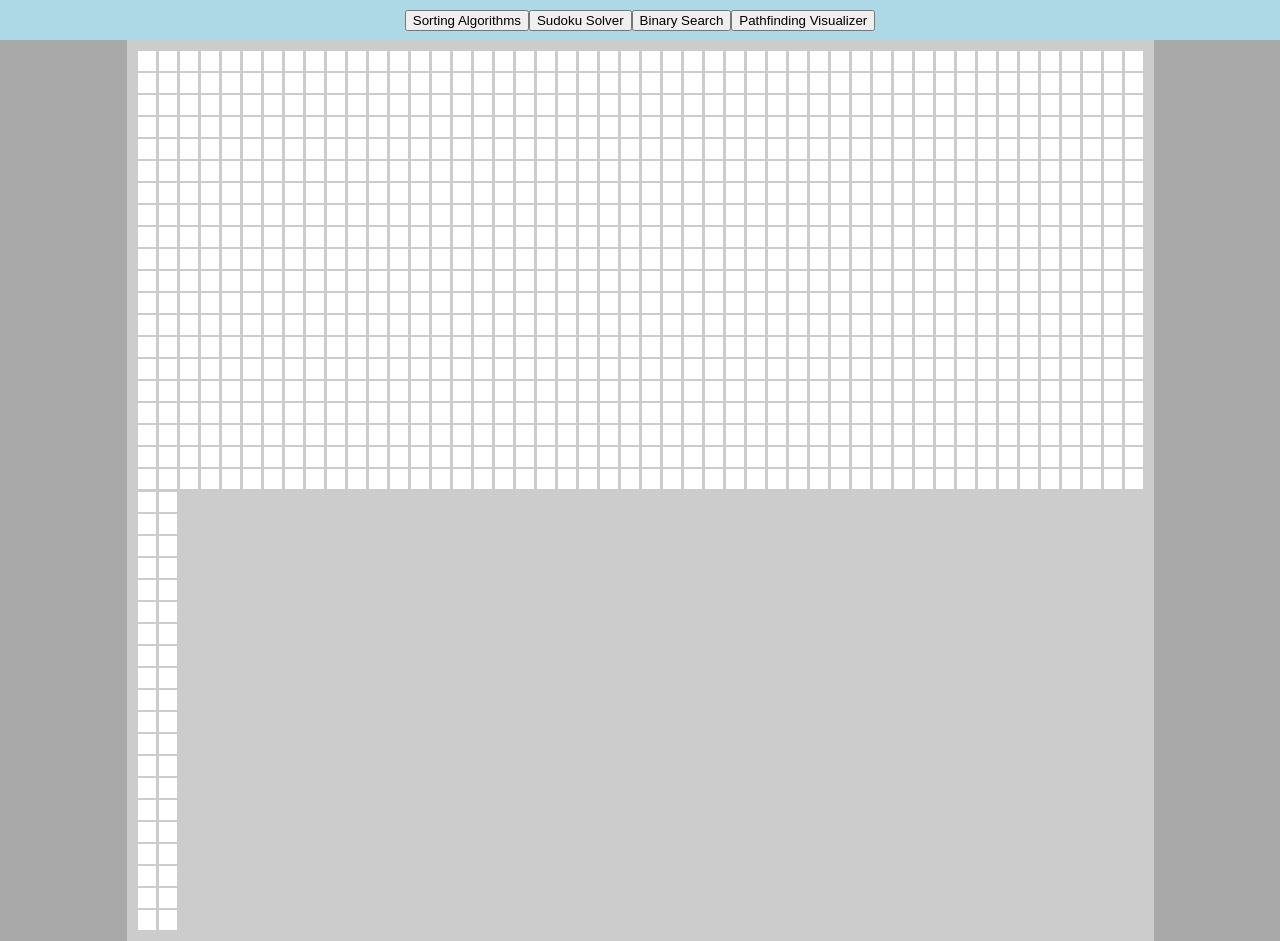
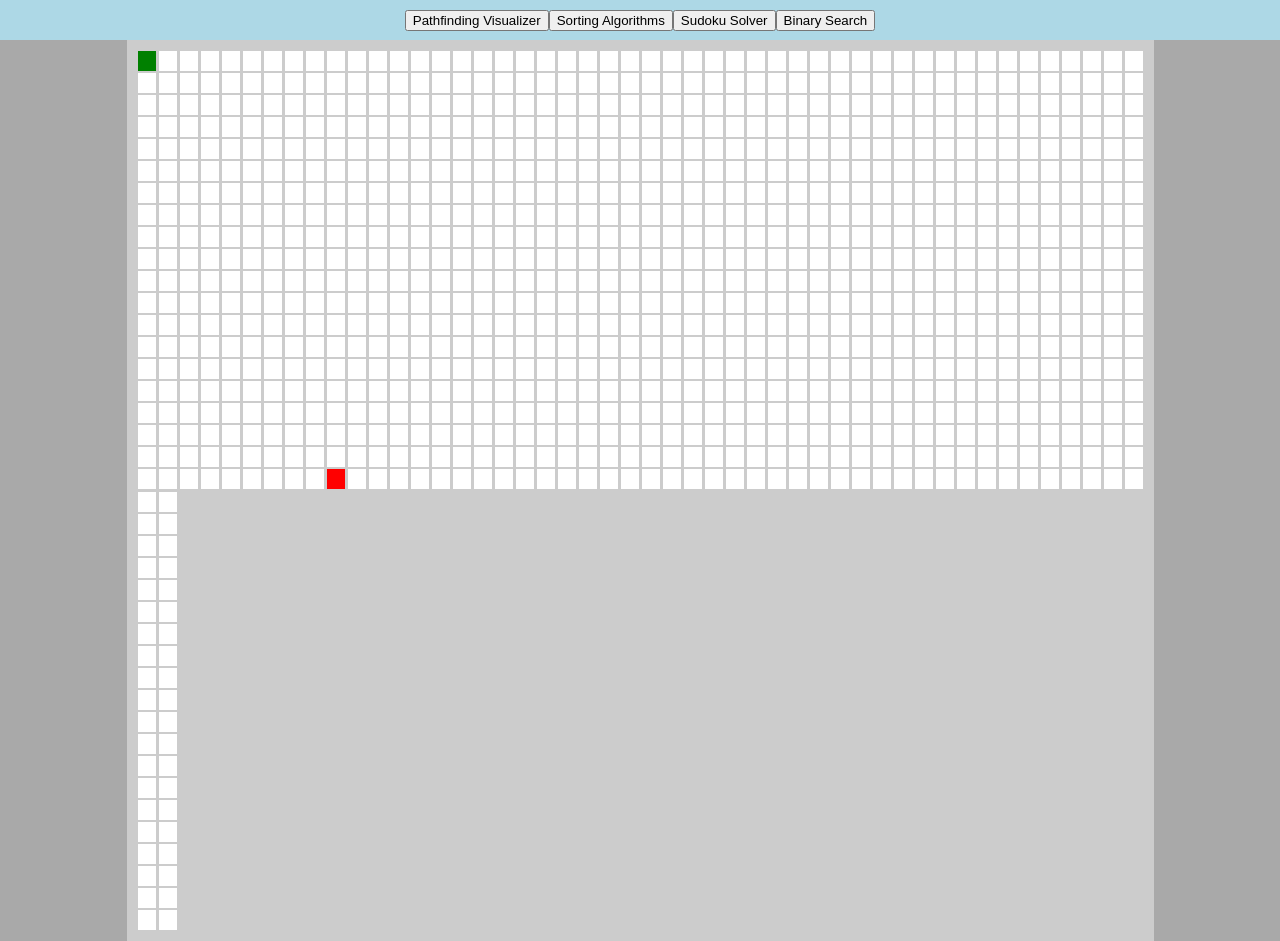
Before and after one commit to monishprojs/algorithmVisualizer, a React (Create React App) app: page /pathfinding in a window 1280 px wide. Built offline with nearby package versions, Linux system fonts and the light colour scheme.

Commit message:
added in start node and end node functionality

```diff
--- a/src/Node/node.css
+++ b/src/Node/node.css
@@ -7,6 +7,17 @@
   background-color: white;
 }
 
+/* color of a wall node */
 .node.wall {
   background-color: black;
 }
+
+/* color of a start node */
+.node.start {
+  background-color: green;
+}
+
+/* color of an end node */
+.node.end {
+  background-color: red;
+}
--- a/src/Node/node.jsx
+++ b/src/Node/node.jsx
@@ -1,14 +1,14 @@
 import React from 'react';
 import './node.css';
 
-const Node = ({ isWall, position, onClick }) => {
+const Node = ({ nodeType, isWall, position, onClick }) => {
     const handleClick = () => {
         onClick(position);
     };
 
     return (
         <div
-            className={`node ${isWall ? 'wall' : ''}`}
+            className={`node ${nodeType} ${isWall ? 'wall' : ''}`}
             onClick={handleClick}
         ></div>
     );
--- a/src/navBar/navBar.jsx
+++ b/src/navBar/navBar.jsx
@@ -20,10 +20,10 @@ function NavBar(){
 
     return (
         <div className='navBar'>
+            <button onClick={goPathfinding}>Pathfinding Visualizer</button>
             <button onClick={goSort}>Sorting Algorithms</button>
             <button onClick={goSudoku}>Sudoku Solver</button>
             <button onClick={goSearch}>Binary Search</button>
-            <button onClick={goPathfinding}>Pathfinding Visualizer</button>
         </div>
     )
 }
--- a/src/pathfindingVisualizer/pathfindingVisualizer.jsx
+++ b/src/pathfindingVisualizer/pathfindingVisualizer.jsx
@@ -8,10 +8,13 @@ function PathfindingVisualizer (){
 
     const ROWS = 50;
     const COLS = 20;
+    const [grid, setGrid] = useState(() => createInitialGrid());
+    const [startNode, setStartNode] = useState({ row: 0, col: 0 });
+    const [endNode, setEndNode] = useState({ row: 9, col: 19 });
 
+    //function create the intiial grid of nodes, all of them a normal non-wall nodes
     function createInitialGrid (){
         const grid = [];
-
         for (let row = 0; row < ROWS; row++) {
             const currentRow = [];
             for (let col = 0; col < COLS; col++) {
@@ -28,11 +31,26 @@ function PathfindingVisualizer (){
         return grid;
     };
 
-
-    const [grid, setGrid] = useState(() => createInitialGrid());
-
     const handleNodeClick = (position) => {
         const { row, col } = position;
+
+        // Check if the clicked node is the start node or the end node
+        if (row === startNode.row && col === startNode.col) {
+            // remove start node
+            setStartNode({ row: -1, col: -1 });
+        } else if (row === endNode.row && col === endNode.col) {
+            // remove end node
+            setEndNode({ row: -1, col: -1 });
+        } else {
+            // Clicked on a normal node, updateif start node or end node is not set update them
+            if (startNode.row === -1 && startNode.col === -1) {
+                // Set as the new start node
+                setStartNode({ row, col });
+            } else if (endNode.row === -1 && endNode.col === -1) {
+                // Set as the new end node
+                setEndNode({ row, col });
+            } else {
+                // toggle a node to be a wall
                 setGrid((prevGrid) => {
                     const newGrid = prevGrid.map((rowNodes) =>
                         rowNodes.map((node) =>
@@ -43,14 +61,12 @@ function PathfindingVisualizer (){
                     );
                     return newGrid;
                 });
+            }
+        }
     };
 
-    useEffect(() => {
-        createInitialGrid()
-    }, [])
-
     return (
-        <div>
+        <div className='visualizerContainer'>
             <NavBar></NavBar>
         <div className="visualizer">
             {grid.map((row, rowIndex) => (
@@ -58,6 +74,13 @@ function PathfindingVisualizer (){
                     {row.map((node, colIndex) => (
                         <Node
                             key={`${rowIndex}-${colIndex}`}
+                            nodeType={
+                                rowIndex === startNode.row && colIndex === startNode.col
+                                    ? 'start'
+                                    : rowIndex === endNode.row && colIndex === endNode.col
+                                        ? 'end'
+                                        : 'normal'
+                            }
                             isWall={node.isWall}
                             position={{ row: rowIndex, col: colIndex }}
                             onClick={handleNodeClick}
--- a/src/searchingVisualizer/searchingVisualizer.jsx
+++ b/src/searchingVisualizer/searchingVisualizer.jsx
@@ -52,7 +52,7 @@ function SearchingVisualizer(){
             squares[left].style.backgroundColor = "red";
             squares[right].style.backgroundColor = "red";
             squares[mid].style.backgroundColor = "orange";
-            await delay(2500);
+            await delay(1500);
             squares[left].style.backgroundColor = "lightblue";
             squares[right].style.backgroundColor = "lightblue";
             squares[mid].style.backgroundColor = "lightblue";
```
Lines whose indentation alone changed are shown as unchanged.
